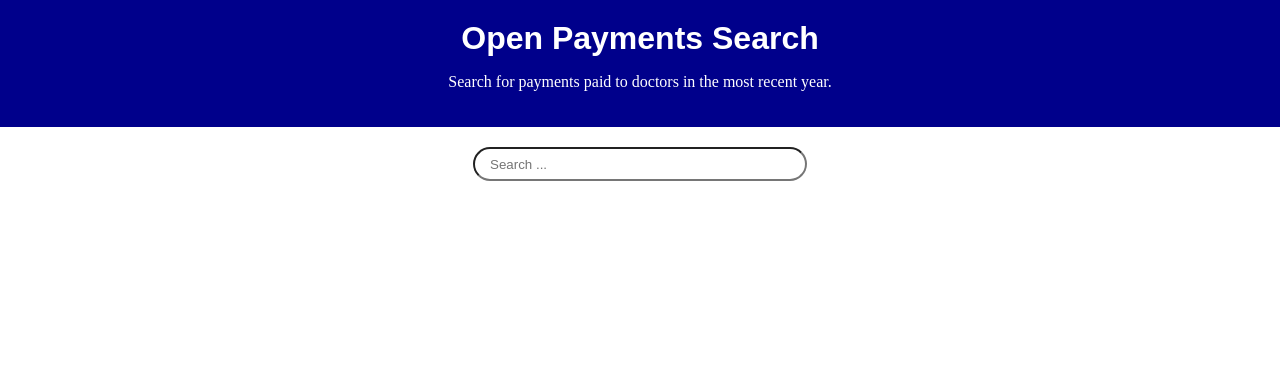
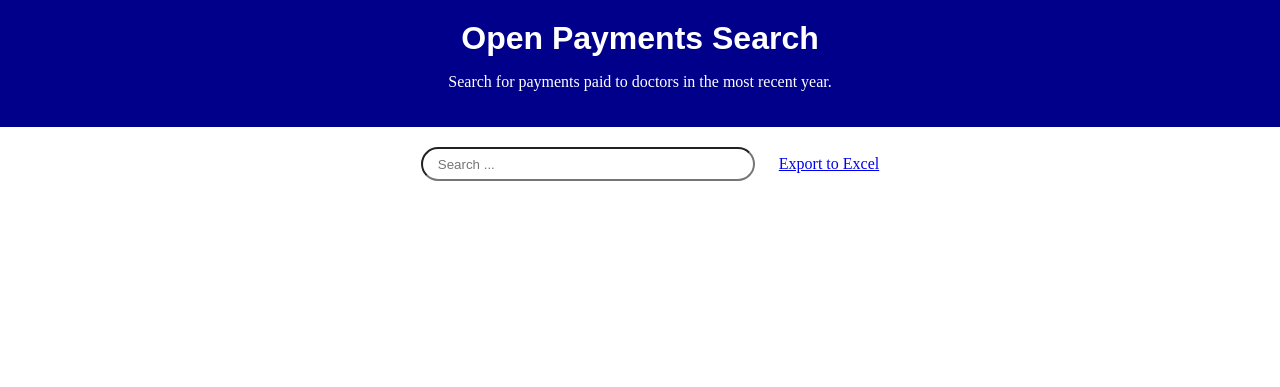
Before and after one commit to Jordan-Burgess/openpayments_search, a Django app: page /search/ in a window 1280 px wide. Shown: the top 387 px of the page. Run offline with Django 4.2, Linux system fonts and the light colour scheme.

Commit message:
Add click handler for export to excel button

```diff
--- a/main_app/templates/search.html
+++ b/main_app/templates/search.html
@@ -12,6 +12,7 @@
         <p>Search for payments paid to doctors in the most recent year.</p>
     </header>
     <input type="text" id="search" placeholder="Search ...">
+    <a href="#" id="excel">Export to Excel</a>
     <div id="results"></div>
 
     <script>
@@ -31,6 +32,13 @@
                 })
             }
         })
+
+        document.getElementById('excel').addEventListener('click', function(e){
+            e.preventDefault()
+            const query = document.getElementById('search').value
+            window.location.href = `/export_excel/?q=${encodeURIComponent(query)}`
+        })
+
     </script>
 </body>
 </html>
--- a/main_app/urls.py
+++ b/main_app/urls.py
@@ -1,7 +1,8 @@
 from django.urls import path
-from .views import search_page, api_search
+from .views import search_page, api_search, export_to_excel
 
 urlpatterns = [
     path('search/', search_page, name='search_page'),
     path('api/search/', api_search, name='api_search'),
+    path('export_excel/', export_to_excel, name='export_excel'),
 ]
```
